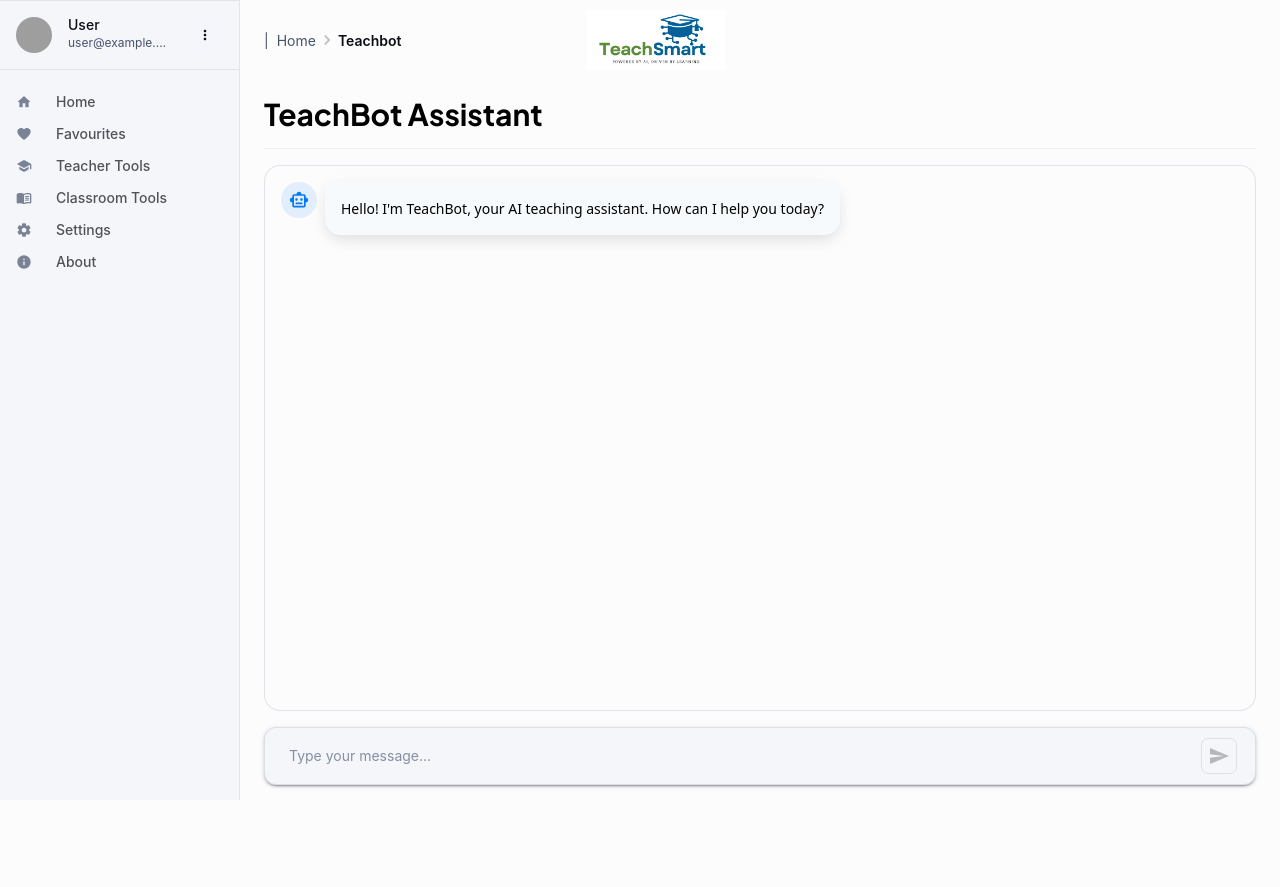
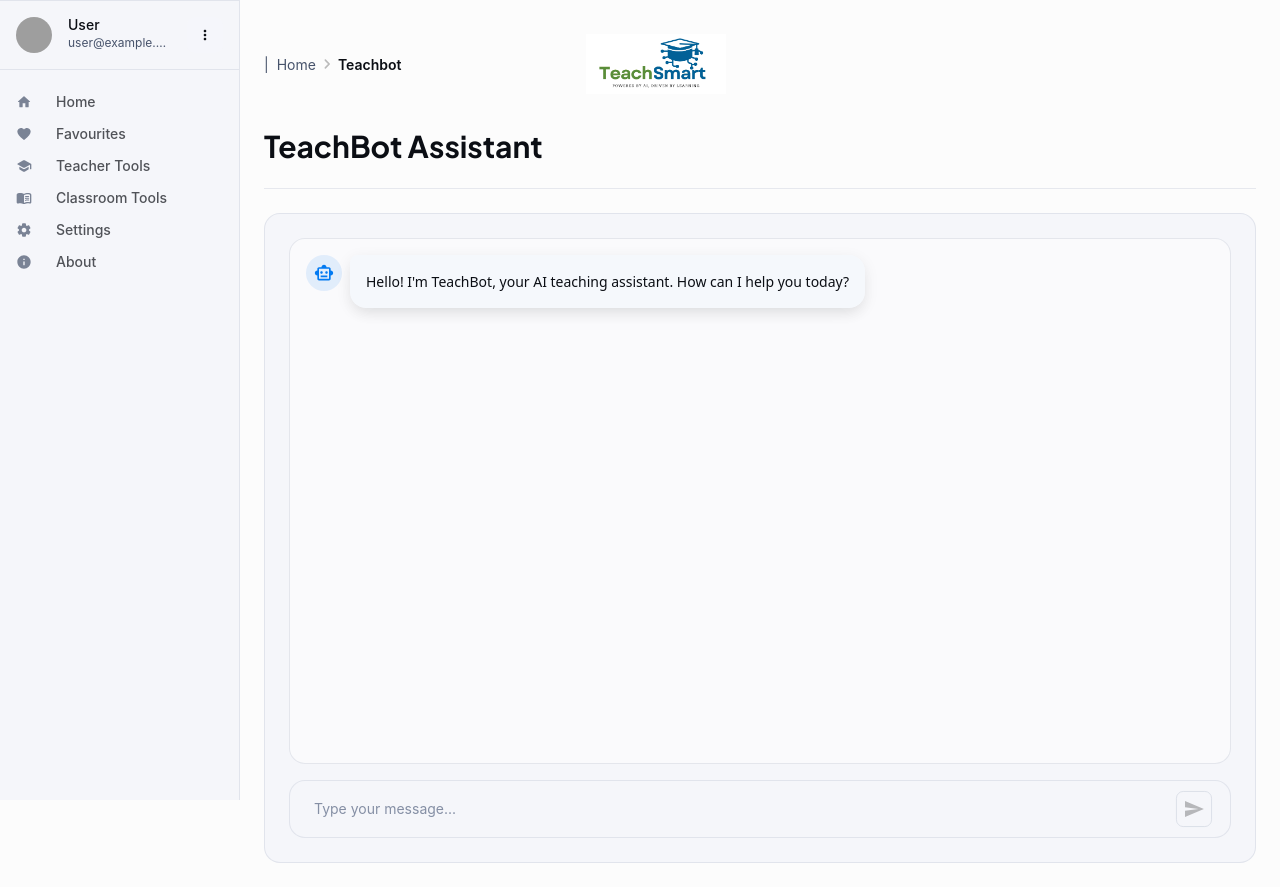
Before and after one commit to himasha89/teachsmart, a Next.js app: page /dashboard/home/teachbot in a window 1280 px wide. Before the commit the page ends 825 px from the top, so only its background shows below. Built offline with nearby package versions, Linux system fonts and the light colour scheme; no server answers; sample sign-in values are in the browser's storage; grey boxes are pictures that could not be loaded.

Commit message:
Teachbot UI change

```diff
--- a/src/dashboard/home/TeachBot.tsx
+++ b/src/dashboard/home/TeachBot.tsx
@@ -33,7 +33,7 @@ import {
 const ChatContainer = styled(Box)(({ theme }) => ({
   display: 'flex',
   flexDirection: 'column',
-  height: 'calc(100vh - 180px)',
+  height: 'calc(100vh - 200px)',
   width: '100%',
   maxWidth: '1000px',
   margin: '0 auto',
@@ -45,7 +45,7 @@ const MessageArea = styled(Paper)(({ theme }) => ({
   overflowY: 'auto',
   padding: theme.spacing(2),
   backgroundColor: alpha(theme.palette.background.default, 0.7),
-  border: `1px solid ${alpha(theme.palette.divider, 0.5)}`,
+  border: `1px solid ${theme.palette.divider}`,
   borderRadius: theme.shape.borderRadius * 2,
 }));
 
@@ -53,10 +53,9 @@ const InputContainer = styled(Paper)(({ theme }) => ({
   display: 'flex',
   alignItems: 'center',
   padding: theme.spacing(1, 2),
-  borderRadius: theme.shape.borderRadius * 1.5,
-  border: `1px solid ${alpha(theme.palette.divider, 0.5)}`,
+  borderRadius: theme.shape.borderRadius * 2,
+  border: `1px solid ${theme.palette.divider}`,
   backgroundColor: theme.palette.background.paper,
-  boxShadow: theme.shadows[2],
 }));
 
 const MessageContainer = styled(Box)(({ theme }) => ({
@@ -307,19 +306,12 @@ export default function TeachBot(props: { disableCustomTheme?: boolean }) {
           component="main"
           sx={(theme) => ({
             flexGrow: 1,
-            backgroundColor: alpha(theme.palette.background.default, 0.95),
+            backgroundColor: alpha(theme.palette.background.default, 1),
             overflow: 'auto',
+            padding: 3
           })}
         >
-          <Stack
-            spacing={2}
-            sx={{
-              alignItems: 'center',
-              mx: 3,
-              pb: 5,
-              mt: { xs: 8, md: 0 },
-            }}
-          >
+          <Stack spacing={3}>
             <Header />
 
             <Typography
@@ -328,19 +320,21 @@ export default function TeachBot(props: { disableCustomTheme?: boolean }) {
                 fontWeight: 700,
                 mb: 2,
                 width: '100%',
-                  fontFamily: 'Plus Jakarta Sans, sans-serif',
-                  background: 'black',
-                  WebkitBackgroundClip: 'text',
-                  WebkitTextFillColor: 'transparent',
+                fontFamily: 'Plus Jakarta Sans, sans-serif'
               }}
             >
               TeachBot Assistant
             </Typography>
-            <Divider sx={{ width: '100%', opacity: 0.6 }} />
+            <Divider />
 
             {/* Chat Interface */}
+            <Paper
+              elevation={0}
+              variant="outlined"
+              sx={{ p: 3, borderRadius: 2 }}
+            >
               <ChatContainer>
-              <MessageArea elevation={0}>
+                <MessageArea elevation={0} variant="outlined">
                   {messages.map((message) => (
                     <MessageContainer key={message.id}>
                       {message.isbot ? (
@@ -355,7 +349,6 @@ export default function TeachBot(props: { disableCustomTheme?: boolean }) {
                                 whiteSpace: 'pre-wrap',
                                 fontFamily: 'system-ui, -apple-system, BlinkMacSystemFont, "Segoe UI", Roboto, sans-serif',
                                 lineHeight: 1.5,
-                              color: '#000000',
                               }}
                             >
                               {message.text}
@@ -395,7 +388,7 @@ export default function TeachBot(props: { disableCustomTheme?: boolean }) {
                   <div ref={messagesEndRef} />
                 </MessageArea>
 
-              <InputContainer elevation={0}>
+                <InputContainer elevation={0} variant="outlined">
                   <TextField
                     fullWidth
                     multiline
@@ -407,6 +400,7 @@ export default function TeachBot(props: { disableCustomTheme?: boolean }) {
                     variant="standard"
                     InputProps={{
                       disableUnderline: true,
+                      style: { cursor: 'text' },
                     }}
                     sx={{ px: 1 }}
                     disabled={isLoading}
@@ -428,6 +422,7 @@ export default function TeachBot(props: { disableCustomTheme?: boolean }) {
                   </IconButton>
                 </InputContainer>
               </ChatContainer>
+            </Paper>
           </Stack>
         </Box>
       </Box>
```
Lines whose indentation alone changed are shown as unchanged.
